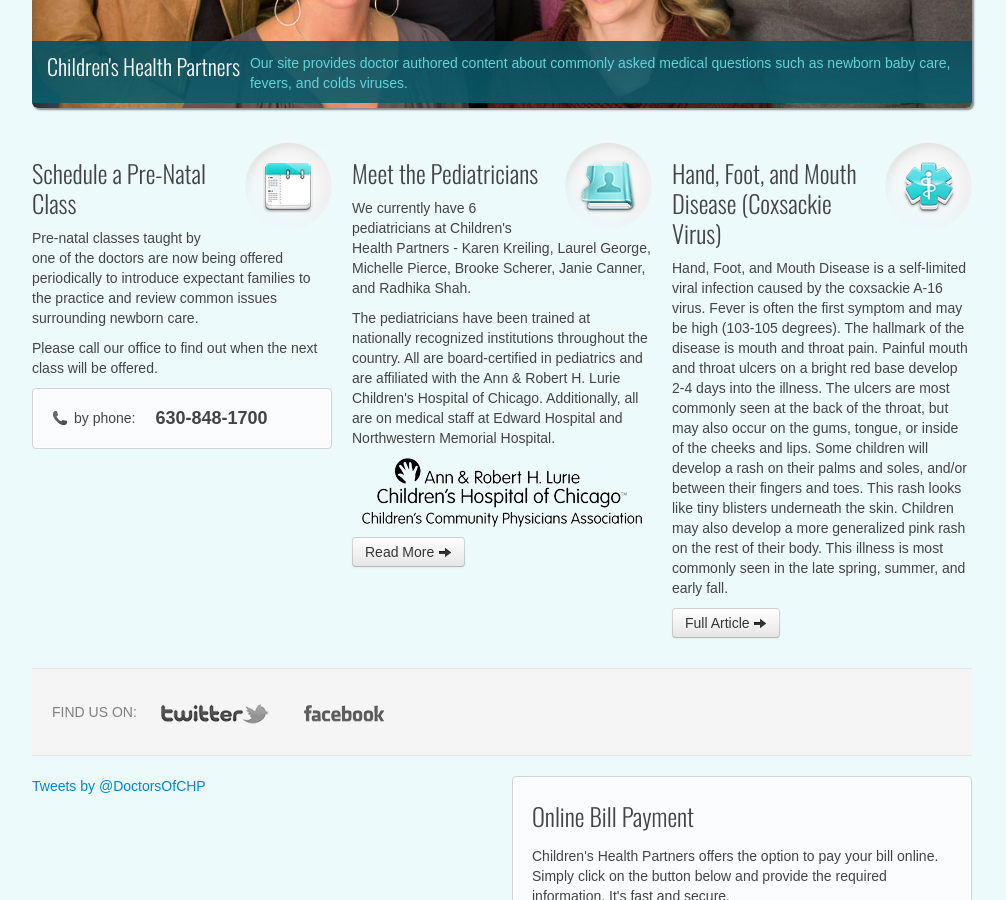
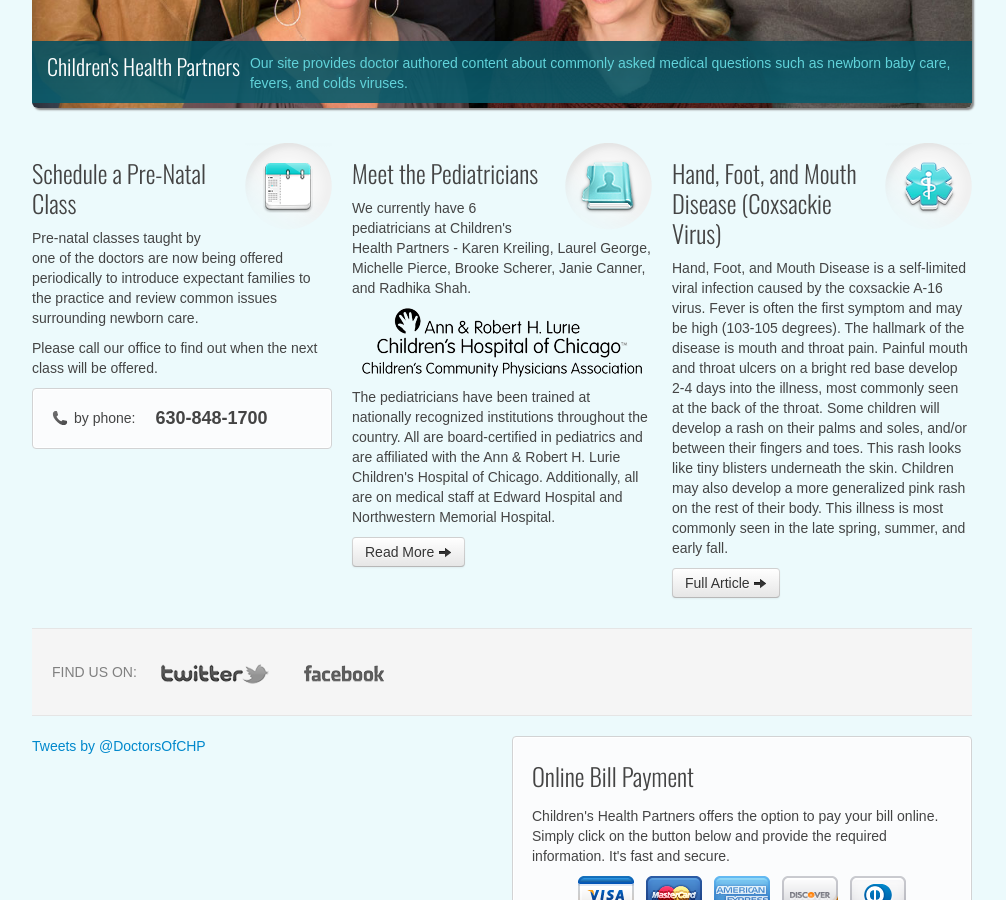
Before and after one commit to chpweb/web, a Jekyll site: the page built from index.html, in a window 1280 px wide and 900 px high, scrolled down 525 px. Shown: the whole window, without its empty margins (138-1144 px from the left). Built offline with Jekyll 4.4.1, drawn with Linux system fonts in a browser that asks for light colours; some web fonts are replaced; comment, search, counter and statistics services are not loaded.

Commit message:
Update index.html

```diff
--- a/index.html
+++ b/index.html
@@ -60,10 +60,8 @@
 					Meet the Pediatricians
 				</h3>
 				<p>We currently have 6 pediatricians at Children's Health Partners - Karen Kreiling, Laurel George, Michelle Pierce, Brooke Scherer, Janie Canner, and Radhika Shah.</p>
-
+				<p class="pagination-centered"><img src="/img/childrens-community.png" /></p>
 				<p>The pediatricians have been trained at nationally recognized institutions throughout the country.  All are board-certified in pediatrics and are affiliated with the Ann & Robert H. Lurie Children's Hospital of Chicago.  Additionally, all are on medical staff at Edward Hospital and Northwestern Memorial Hospital.</p>
-
-				<p class="pagination-centered"><img src="/img/childrens-community.png" /></p>
 				<p><a class="btn btn-medium" href="/doctors">Read More <i class="icon-arrow-right"></i></a></p>
 			</div>
 			<hr class="visible-phone" />
@@ -72,7 +70,7 @@
 					<img src="/img/col_icon_2.png" alt="" width="87" height="87" border="0">
 					Hand, Foot, and Mouth Disease (Coxsackie Virus)
 				</h3>
-				<p>Hand, Foot, and Mouth Disease is a self-limited viral infection caused by the coxsackie A-16 virus.  Fever is often the first symptom and may be high (103-105 degrees).  The hallmark of the disease is mouth and throat pain. Painful mouth and throat ulcers on a bright red base develop 2-4 days into the illness. The ulcers are most commonly seen at the back of the throat, but may also occur on the gums, tongue, or inside of the cheeks and lips.  Some children will develop a rash on their palms and soles, and/or between their fingers and toes. This rash looks like tiny blisters underneath the skin. Children may also develop a more generalized pink rash on the rest of their body.  This illness is most commonly seen in the late spring, summer, and early fall.</p>
+				<p>Hand, Foot, and Mouth Disease is a self-limited viral infection caused by the coxsackie A-16 virus.  Fever is often the first symptom and may be high (103-105 degrees).  The hallmark of the disease is mouth and throat pain. Painful mouth and throat ulcers on a bright red base develop 2-4 days into the illness, most commonly seen at the back of the throat.  Some children will develop a rash on their palms and soles, and/or between their fingers and toes. This rash looks like tiny blisters underneath the skin. Children may also develop a more generalized pink rash on the rest of their body.  This illness is most commonly seen in the late spring, summer, and early fall.</p>
 				<p><a class="btn btn-medium" href="/illness_info/hand-foot-and-mouth-disease-coxsackie-virus.html">Full Article <i class="icon-arrow-right"></i></a></p>
 			</div>
 		</div>
```
